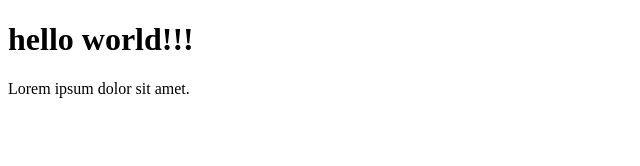
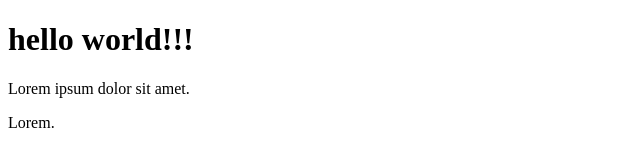
Before and after one commit to SergeyKorobka/blended-105, a plain HTML site: page index.html in a window 1280 px wide. Shown: the full height of the page, 0-640 px from the left. Drawn offline with Linux system fonts and the light colour scheme.

Commit message:
commit terminal

```diff
--- a/css/style.css
+++ b/css/style.css
@@ -0,0 +1,3 @@
+body {
+  background-color: tomato;
+}
--- a/index.html
+++ b/index.html
@@ -9,5 +9,6 @@
     <h1>hello world!!!</h1>
 
     <p>Lorem ipsum dolor sit amet.</p>
+    <p>Lorem.</p>
   </body>
 </html>
```
